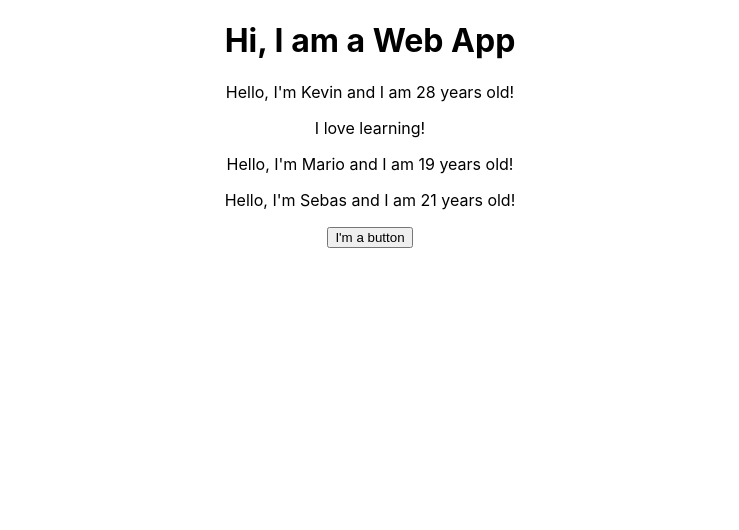
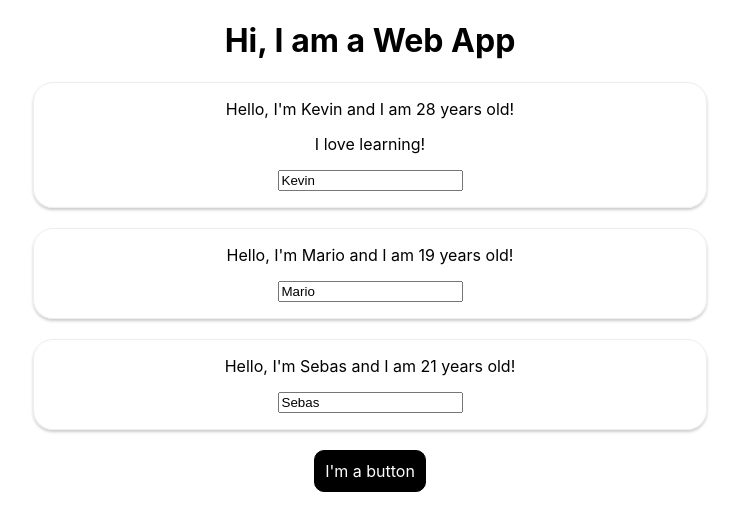
Before and after one commit to KevinTMtz/ReactApps, a React (Create React App) app in the folder Test App/: page / in a window 1280 px wide. Shown: the top 530 px of the page, without its empty margins (270-1009 px from the left). Built offline with nearby package versions, Linux system fonts and the light colour scheme.

Commit message:
Test App: onChange event & CSS styles.

```diff
--- a/Test App/src/App.js
+++ b/Test App/src/App.js
@@ -1,77 +1,100 @@
-import React, { useState } from 'react';
+import React, { Component } from 'react';
 import './App.css';
 import Person from './Person/Person.js'
 
-// Using functional components
-const App = props => {
-  const [ personsState, setPersonsState ] = useState({
+//Using class components
+class App extends Component {
+  state = {
     persons: [
       {name: 'Kevin', age: 28},
       {name: 'Mario', age: 19},
       {name: 'Sebas', age: 21}
     ]
-  });
+  }
 
-  const [otherState, setOtherState] = useState ('Other state')
-
-  const buttonNameHandler = () => {
-    // This overrides state
-    setPersonsState({persons: [
-        {name: 'KevinTMtz', age: 28},
+  buttonNameHandler = (newName) => {
+    console.log('Clicked');
+    // This merges with state
+    this.setState({persons: [
+      {name: newName, age: 28},
       {name: 'Mario', age: 19},
       {name: 'Sebas', age: 21}
-      ]
-    });
+    ]})
+  }
+
+  textNameHandler = (event) => {
+    this.setState({persons: [
+      {name: 'Kevin', age: 28},
+      {name: 'Mario', age: 19},
+      {name: event.target.value, age: 21}
+    ]})
+  }
+
+  render() {
+    const style = {
+      backgroundColor: 'black',
+      font: 'inherit',
+      color: 'white',
+      border: '1px solid black',
+      borderRadius: '10px',
+      padding: '10px',
+      cursor: 'pointer'
     };
 
     return (
       <div className="App">
         <h1>Hi, I am a Web App</h1>
-      <Person name={personsState.persons[0].name}
-              age={personsState.persons[0].age}>I love learning!</Person>
-      <Person name={personsState.persons[1].name}
-              age={personsState.persons[1].age}/>
-      <Person name={personsState.persons[2].name}
-              age={personsState.persons[2].age}/>
-      <button onClick={buttonNameHandler}>I'm a button</button>
+        <Person name={this.state.persons[0].name}
+                age={this.state.persons[0].age}>I love learning!</Person>
+        <Person name={this.state.persons[1].name}
+                age={this.state.persons[1].age}/>
+        <Person name={this.state.persons[2].name}
+                age={this.state.persons[2].age}
+                click={this.buttonNameHandler.bind(this, 'KevinTMtz')}
+                changed={this.textNameHandler}/>
+        <button onClick={() => this.buttonNameHandler('Kevin')}
+                style={style}>
+          I'm a button</button>
       </div>
     );
   }
+}
 
-// Using class components
-// class App extends Component {
-//   state = {
+// import React, { useState } from 'react';
+// Using functional components
+// const App = props => {
+//   const [ personsState, setPersonsState ] = useState({
 //     persons: [
 //       {name: 'Kevin', age: 28},
 //       {name: 'Mario', age: 19},
 //       {name: 'Sebas', age: 21}
 //     ]
-//   }
+//   });
 
-//   buttonNameHandler = () => {
-//     console.log('Clicked');
-//     // This merges with state
-//     this.setState({persons: [
-//       {name: 'KevinTMtz', age: 28},
-//       {name: 'Mario', age: 19},
-//       {name: 'Sebas', age: 21}
-//     ]})
-//   }
+//   const [otherState, setOtherState] = useState ('Other state')
 
-//   render() {
-//     return (
-//       <div className="App">
-//         <h1>Hi, I am a Web App</h1>
-//         <Person name={this.state.persons[0].name}
-//                 age={this.state.persons[0].age}>I love learning!</Person>
-//         <Person name={this.state.persons[1].name}
-//                 age={this.state.persons[1].age}/>
-//         <Person name={this.state.persons[2].name}
-//                 age={this.state.persons[2].age}/>
-//         <button onClick={this.buttonNameHandler}>I'm a button</button>
-//       </div>
-//     );
-//   }
+//   const buttonNameHandler = () => {
+//     // This overrides state
+//     setPersonsState({persons: [
+//         {name: 'KevinTMtz', age: 28},
+//         {name: 'Mario', age: 19},
+//         {name: 'Sebas', age: 21}
+//       ]
+//     });
+//   };
+
+//   return (
+//     <div className="App">
+//       <h1>Hi, I am a Web App</h1>
+//       <Person name={personsState.persons[0].name}
+//               age={personsState.persons[0].age}>I love learning!</Person>
+//       <Person name={personsState.persons[1].name}
+//               age={personsState.persons[1].age}/>
+//       <Person name={personsState.persons[2].name}
+//               age={personsState.persons[2].age}/>
+//       <button onClick={buttonNameHandler}>I'm a button</button>
+//     </div>
+//   );
 // }
 
 export default App;
--- /dev/null
+++ b/Test App/src/Person/Person.css
@@ -0,0 +1,13 @@
+.Person {
+    width: 50%;
+    border: 1px solid #eee;
+    box-shadow: 0 2px 3px #ccc;
+    padding: 16px;
+    margin: 20px auto;
+    border-radius: 20px;
+    text-align: center;
+}
+
+p {
+    margin: 0px 0px 15px 0px;
+}
--- a/Test App/src/Person/Person.js
+++ b/Test App/src/Person/Person.js
@@ -1,10 +1,14 @@
 import React from 'react';
+import './Person.css';
 
 const Person = (props) => {
     return (
-        <div>
-            <p>Hello, I'm {props.name} and I am {props.age} years old!</p>
+        <div className="Person">
+            <p onClick={props.click}>
+                Hello, I'm {props.name} and I am {props.age} years old!
+            </p>
             <p>{props.children}</p>
+            <input type="text" onChange={props.changed} value={props.name}/>
         </div>
     )
 }
```
Lines whose indentation alone changed are shown as unchanged.
